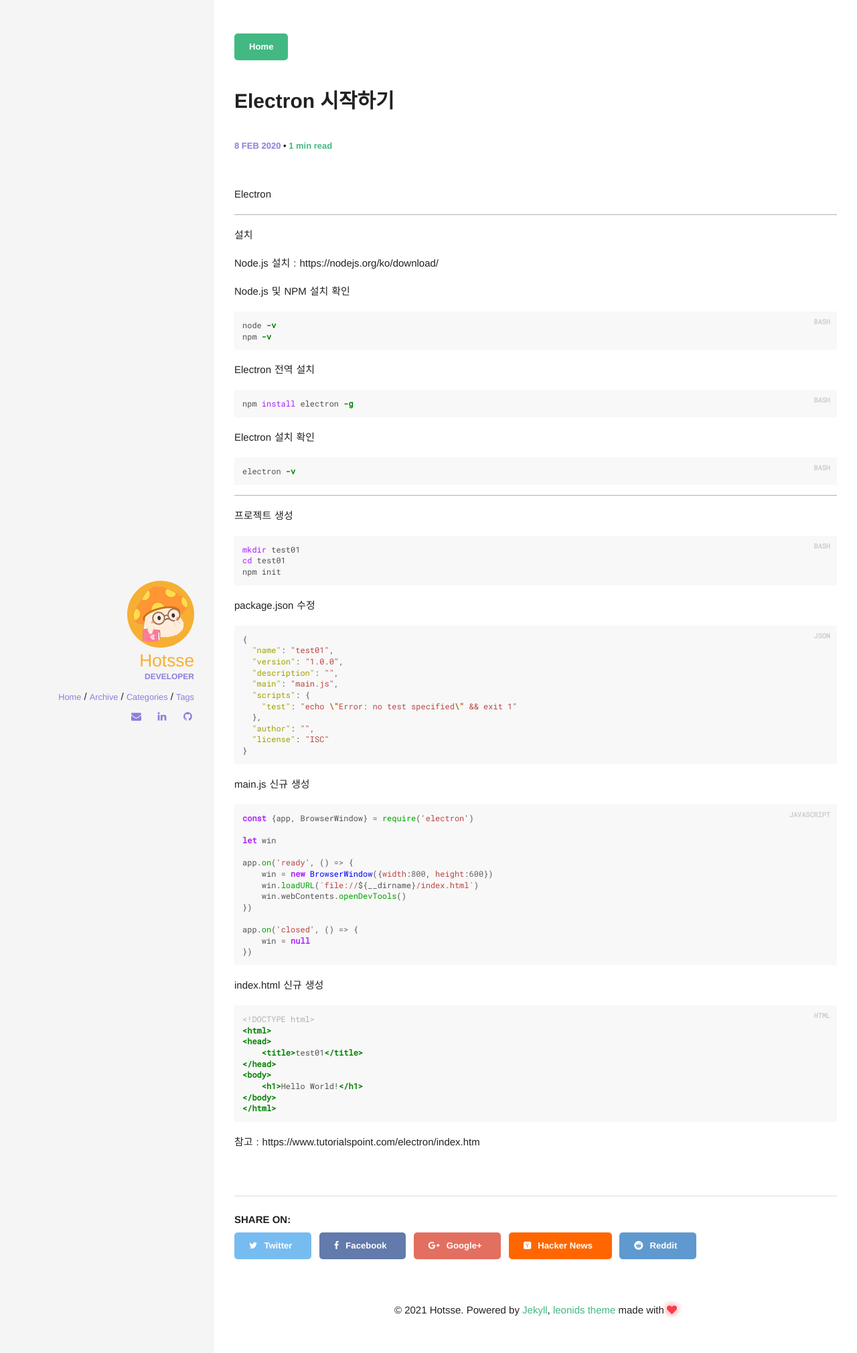
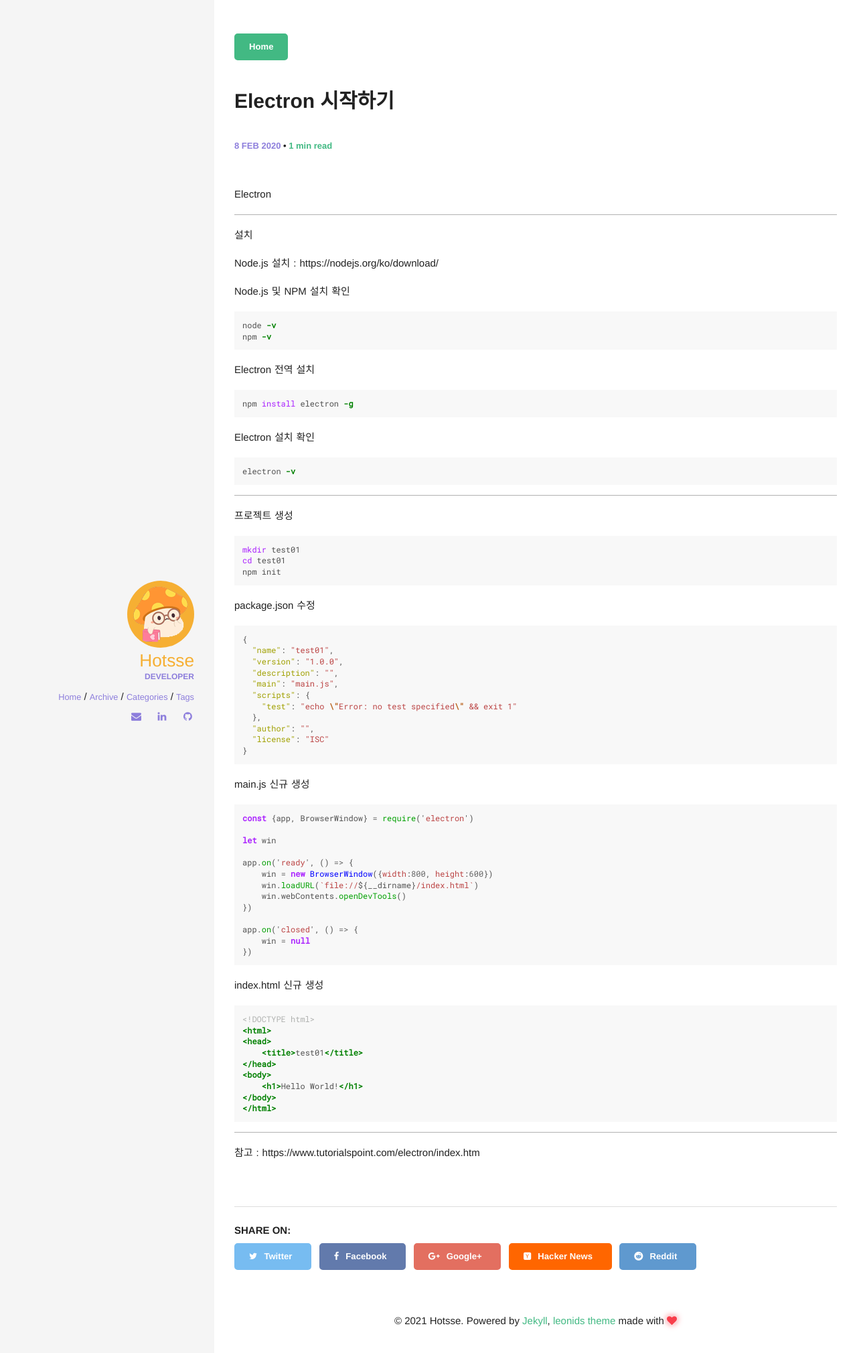
Before and after one commit to Hotsse/hotsse.github.io, a Jekyll site: the page built from _posts/2020-02-08-Electron 시작하기.md, in a window 1280 px wide. Shown: the top 2020 px of the page at 67% size. Built offline with Jekyll 4.4.1, drawn with Linux system fonts in a browser that asks for light colours; comment, search, counter and statistics services are not loaded.

Commit message:
Update 2020-02-08-Electron 시작하기.md

````diff
--- a/_posts/2020-02-08-Electron 시작하기.md
+++ b/_posts/2020-02-08-Electron 시작하기.md
@@ -14,33 +14,37 @@
 Node.js 설치 : https://nodejs.org/ko/download/
 
 Node.js 및 NPM 설치 확인
-{% highlight bash %}
+
+``` bash
 node -v
 npm -v
-{% endhighlight %}
+```
 
 Electron 전역 설치
-{% highlight bash %}
+
+``` bash
 npm install electron -g
-{% endhighlight %}
+```
 
 Electron 설치 확인
-{% highlight bash %}
+
+``` bash
 electron -v
-{% endhighlight %}
+```
 
 -------------
 
 프로젝트 생성
 
-{% highlight bash %}
+``` bash
 mkdir test01
 cd test01
 npm init
-{% endhighlight %}
+```
 
 package.json 수정
-{% highlight json %}
+
+``` json
 {
   "name": "test01",
   "version": "1.0.0",
@@ -52,10 +56,11 @@
   "author": "",
   "license": "ISC"
 }
-{% endhighlight %}
+```
 
 main.js 신규 생성
-{% highlight javascript %}
+
+``` javascript
 const {app, BrowserWindow} = require('electron')
 
 let win
@@ -69,10 +74,11 @@
 app.on('closed', () => {
     win = null
 })
-{% endhighlight %}
+```
 
 index.html 신규 생성
-{% highlight html %}
+
+``` html
 <!DOCTYPE html>
 <html>
 <head>
@@ -82,7 +88,8 @@
     <h1>Hello World!</h1>
 </body>
 </html>
-{% endhighlight %}
+```
 
+-------------
 
 참고 : https://www.tutorialspoint.com/electron/index.htm
````
